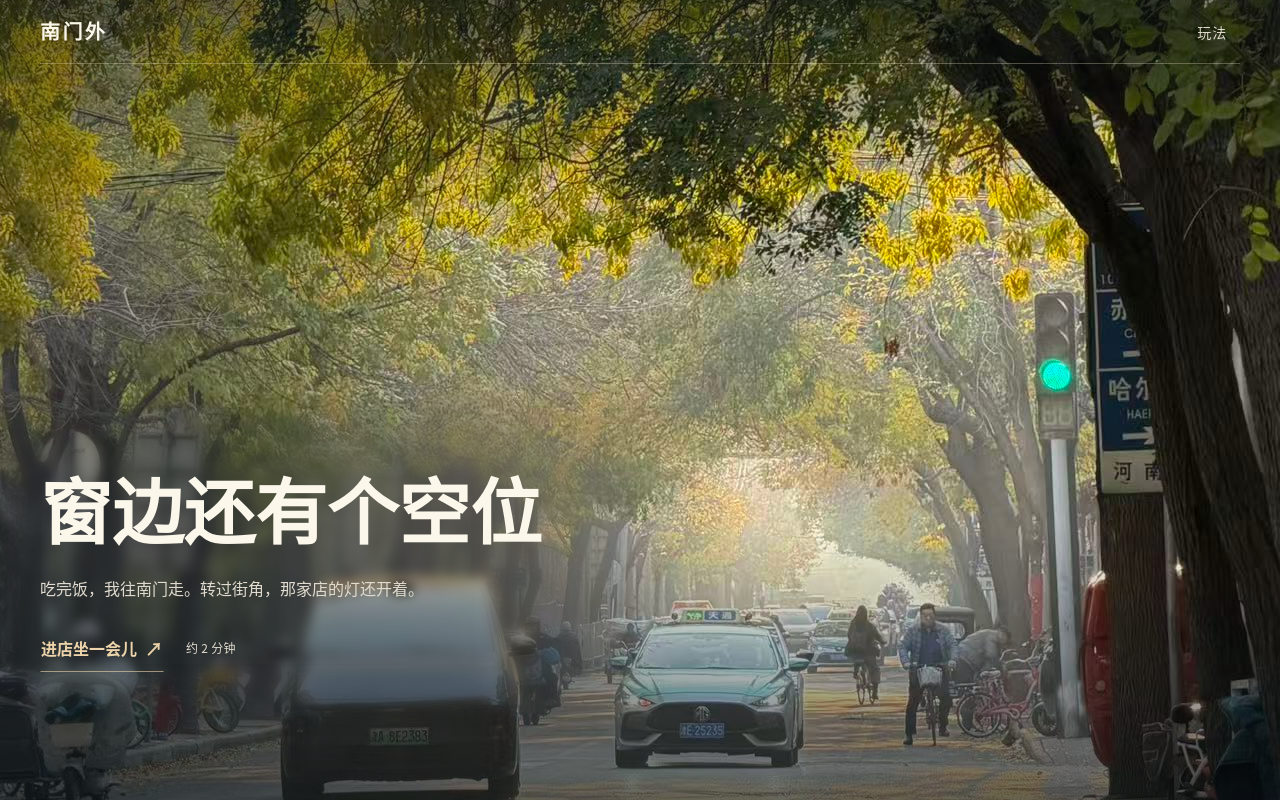
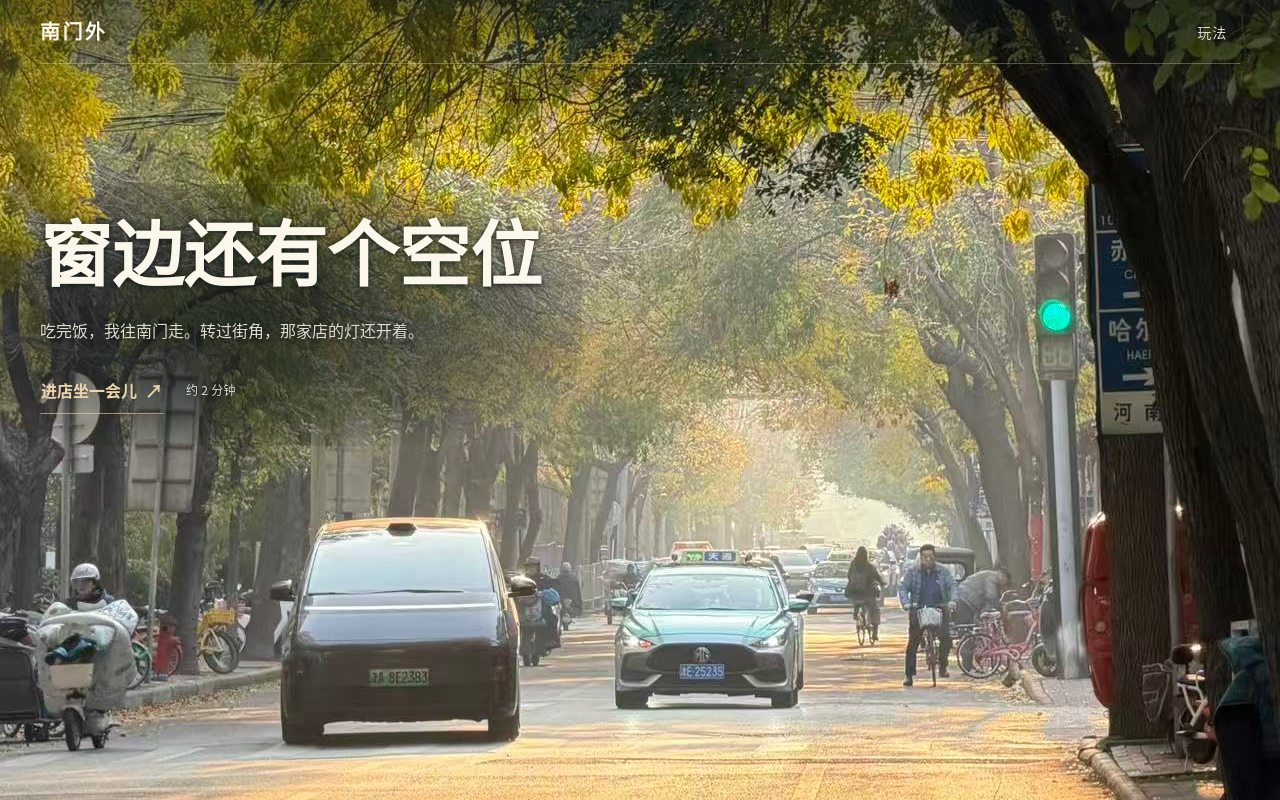
Before and after one commit to xiaofirst423/Zodiac-Sign-MBTI, a plain HTML site: page index.html in a window 1280 px wide. Drawn offline with Linux system fonts and the light colour scheme.

Commit message:
Move cover text above the street

```diff
--- a/styles.css
+++ b/styles.css
@@ -105,23 +105,29 @@ a:focus-visible {
 .scene-layer img { width: 100%; height: 100%; object-fit: cover; object-position: var(--photo-position, 60%) center; }
 .scene-layer::after { content: ""; position: absolute; inset: 0; }
 .cover-layer::after {
-  background:
-    linear-gradient(180deg, rgb(8 16 20 / 0.5), transparent 24%, transparent 66%, rgb(8 16 20 / 0.62)),
-    linear-gradient(90deg, rgb(8 16 20 / 0.26), transparent 60%);
+  background: linear-gradient(180deg, rgb(8 16 20 / 0.54), transparent 18%);
 }
-.cover-layer img { object-position: 50% 84%; }
-.cover-layout { display: grid; min-height: calc(100svh - var(--header-height)); align-items: end; padding-block: 80px clamp(92px, 16vh, 164px); }
-.cover-copy { position: relative; isolation: isolate; width: fit-content; max-width: 100%; }
+.cover-layer img { object-position: 50% 88%; }
+.cover-layout {
+  display: grid;
+  min-height: calc(100svh - var(--header-height));
+  align-items: start;
+  padding-block: clamp(96px, 19svh, 200px) 24px;
+}
+.cover-copy {
+  position: relative;
+  isolation: isolate;
+  width: fit-content;
+  max-width: 100%;
+  text-shadow: 0 1px 6px rgb(8 16 20 / 0.9);
+}
 .cover-copy::before {
   content: "";
   position: absolute;
   z-index: -1;
-  inset: -80px -100px -64px -112px;
+  inset: -32px -40px -32px -40px;
   pointer-events: none;
-  background: rgb(12 22 28 / 0.25);
-  -webkit-backdrop-filter: blur(6px);
-  backdrop-filter: blur(6px);
-  mask-image: linear-gradient(90deg, transparent, #000 16%, #000 76%, transparent), linear-gradient(180deg, transparent, #000 25%, #000 79%, transparent); mask-composite: intersect;
+  background: radial-gradient(ellipse at 42% 50%, rgb(8 16 20 / 0.74), rgb(8 16 20 / 0.34) 57%, transparent 80%);
 }
 .cover h1 { font: 700 clamp(42px, 5.6vw, 76px)/1.15 var(--font-display); text-wrap: balance; }
 .cover-copy > p { max-width: 26em; margin-top: 18px; color: var(--scene-muted); font-size: 16px; line-height: 1.75; }
@@ -453,12 +459,9 @@ a:focus-visible {
   .wordmark { font-size: 18px; letter-spacing: 0.1em; }
   .rules-button { font-size: 13px; }
   .scene-layer img { object-position: var(--photo-position, 55%) center; }
-  .cover-layer::after {
-    background: linear-gradient(180deg, rgb(8 16 20 / 0.62), transparent 24%, rgb(8 16 20 / 0.05) 43%, rgb(8 16 20 / 0.83));
-  }
   .cover-layer img { object-position: 48% 58%; }
-  .cover-layout { padding: 72px 4px clamp(54px, 10svh, 96px); }
-  .cover-copy::before { inset: -32px -6px -32px -10px; mask-image: radial-gradient(ellipse 86% 83% at 35% 54%, #000 25%, transparent 85%); mask-composite: add; }
+  .cover-layout { padding: clamp(96px, 22svh, 192px) 4px 24px; }
+  .cover-copy::before { inset: -28px -16px; }
   .cover h1 { font-size: clamp(30px, 8vw, 44px); }
   .cover-copy > p { margin-top: 10px; font-size: 15px; line-height: 1.6; }
   .cover-actions { margin-top: 12px; gap: 6px 12px; }
```
